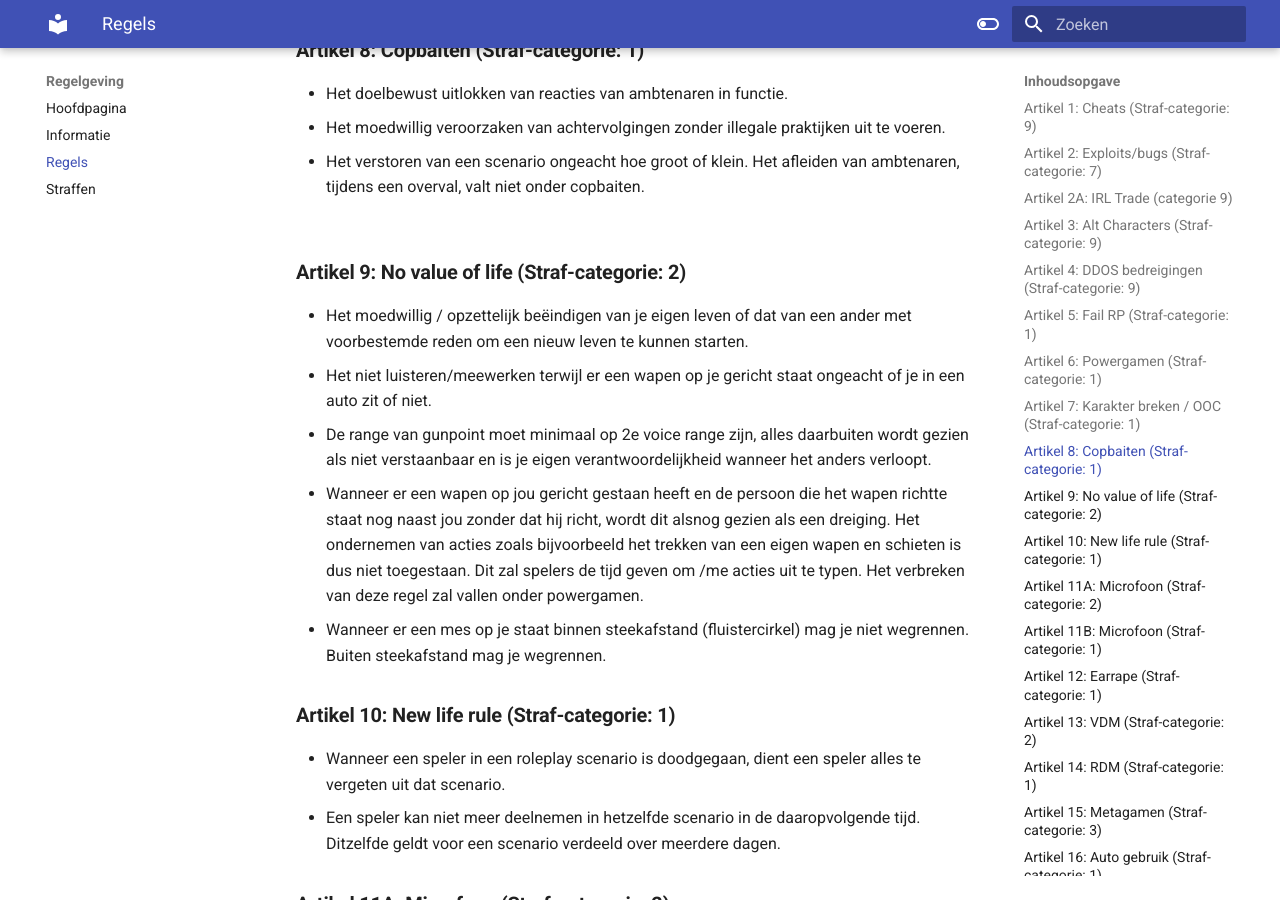
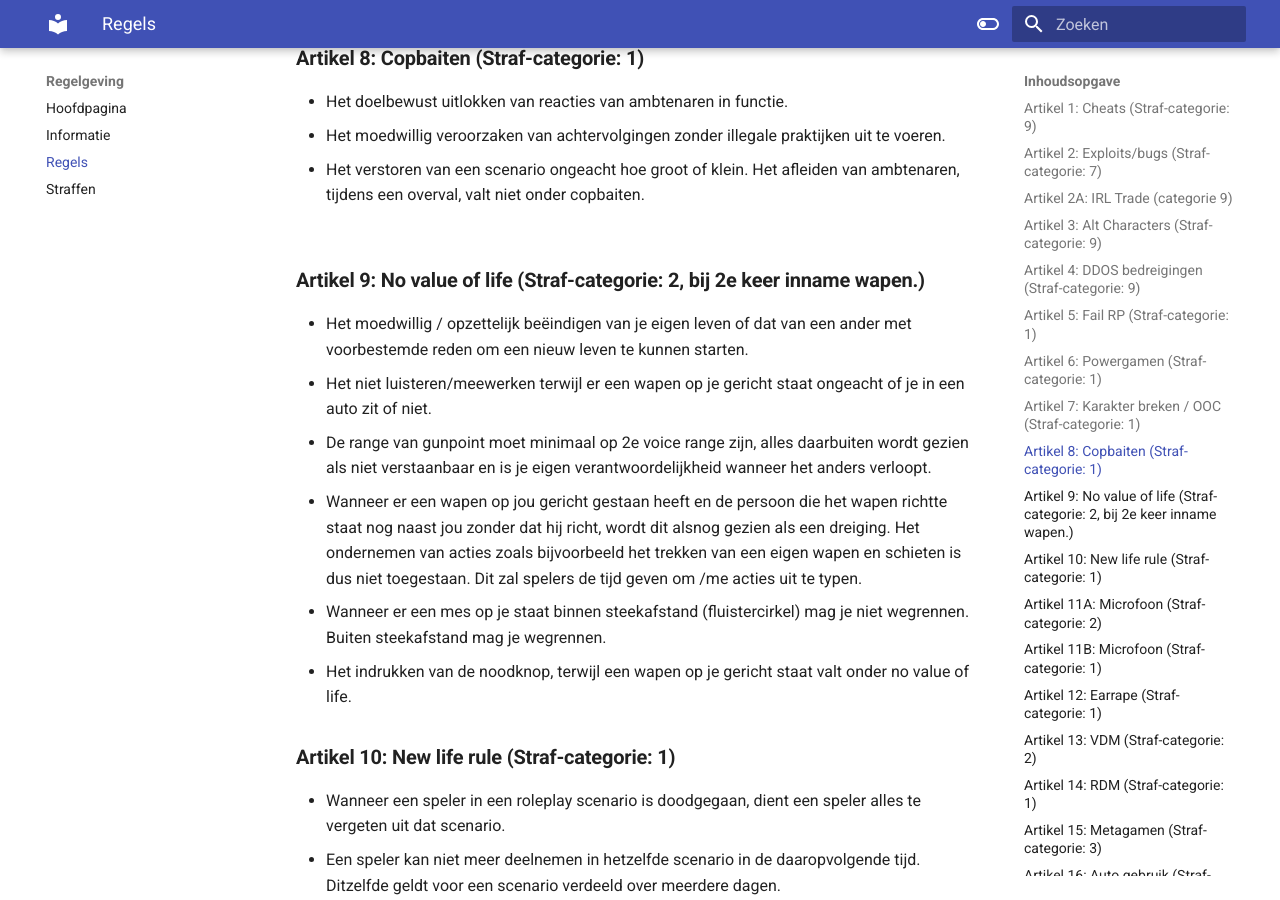
Before and after one commit to ZuiderVeenRP/apv, an MkDocs documentation site: the page built from docs/algemeen.md, in a window 1280 px wide and 900 px high, scrolled down 2363 px. Built offline with MkDocs 1.6.1 and Material for MkDocs 9.7.7, drawn with Linux system fonts in a browser that asks for light colours; comment, search, counter and statistics services are not loaded; some of the changed text lies outside the part shown.

Commit message:
Update algemeen.md

```diff
--- a/docs/algemeen.md
+++ b/docs/algemeen.md
@@ -33,6 +33,7 @@
 ### **Artikel 5: Fail RP**					**(Straf-categorie: 1)**
    - Onder fail roleplay vallen alle facetten die als een onrealistische situatie kunnen worden ervaren. Eenieder dient zich tijdens het roleplayen het volgende af te vragen: "Zou dit in het echt ook op deze manier kunnen gebeuren".</br>
    - Enkele voorbeelden van Fail RP:</br>
+
     ➥ Het roleplay scenario vermijden tijdens ernstige verwondingen en aanrijdingen met andere burgers en ambulance.</br>
     ➥ Het doelbewust meermaals inklikken van de porto wanneer een wapen op je gericht staat.</br>
     ➥ Ongepast emotes spammen.</br>
@@ -64,12 +65,13 @@
    - Het verstoren van een scenario ongeacht hoe groot of klein. Het afleiden van ambtenaren, tijdens een overval, valt niet onder copbaiten.</br>
 </br>
 
-### **Artikel 9: No value of life** 				**(Straf-categorie: 2)**
+### **Artikel 9: No value of life** 				**(Straf-categorie: 2, bij 2e keer inname wapen.)**
    - Het moedwillig / opzettelijk beëindigen van je eigen leven of dat van een ander met voorbestemde reden om een nieuw leven te kunnen starten.
    - Het niet luisteren/meewerken terwijl er een wapen op je gericht staat ongeacht of je in een auto zit of niet.
    - De range van gunpoint moet minimaal op 2e voice range zijn, alles daarbuiten wordt gezien als niet verstaanbaar en is je eigen verantwoordelijkheid wanneer het anders verloopt.
-   - Wanneer er een wapen op jou gericht gestaan heeft en de persoon die het wapen richtte staat nog naast jou zonder dat hij richt, wordt dit alsnog gezien als een dreiging. Het ondernemen van acties zoals bijvoorbeeld het trekken van een eigen wapen en schieten is dus niet toegestaan. Dit zal spelers de tijd geven om /me acties uit te typen. Het verbreken van deze regel zal vallen onder powergamen.</br>
+   - Wanneer er een wapen op jou gericht gestaan heeft en de persoon die het wapen richtte staat nog naast jou zonder dat hij richt, wordt dit alsnog gezien als een dreiging. Het ondernemen van acties zoals bijvoorbeeld het trekken van een eigen wapen en schieten is dus niet toegestaan. Dit zal spelers de tijd geven om /me acties uit te typen.
    - Wanneer er een mes op je staat binnen steekafstand (fluistercirkel) mag je niet wegrennen. Buiten steekafstand mag je wegrennen.
+   - Het indrukken van de noodknop, terwijl een wapen op je gericht staat valt onder no value of life.
 </br>
 
 ### **Artikel 10: New life rule**				**(Straf-categorie: 1)**
@@ -111,9 +113,10 @@
 
 ### **Artikel 15: Metagamen**				**(Straf-categorie: 3)**
    - Informatie verkregen buiten het karakter om (alle informatie die niet verkregen is door jouw karakter binnen FiveM) mag niet gebruikt worden door het karakter.
-   - Wanneer je in ZuiderVeen bent mag je niet screen sharen!
-   - Het praten in call tijdens een scenario zal als metagamen worden gezien (gemute blijven tijdens een scenario).
-   - Het versturen van in game informatie in de ZuiderVeen onderwereld discord wordt ook gezien als meta en levert een straf op volgens categorie 2.</br>
+   - Wanneer je in ZuiderVeen bent mag je niet screen sharen.
+   - Het praten in call tijdens een scenario zal als metagamen worden gezien. Wanneer je met meerdere mensen op ZuiderVeen speelt is het verplicht om te muten tijdens scenario's.
+   - Het versturen van in game informatie in de ZuiderVeen onderwereld discord wordt  gezien als meta en levert een straf op volgens categorie 3.
+   - Het gebruik maken van de portolijst zal vallen onder metagamen. </br>
 </br>
 
 ### **Artikel 16: Auto gebruik** 				**(Straf-categorie: 1)**
@@ -271,7 +274,7 @@
 - Discord kanalen (behalve twitter media) tellen niet mee als ‘’gezien hebben’’
 - Je bent verplicht te clippen vanaf het zien van het wapen tot aan het rippen van het wapen.
 - Het wapen dat je ript moet lager zijn dan het wapen dat je zelf gebruikt om te rippen.
-- Attachments mogen geript worden wanneer je ze op een wapen ziet of je ze komt ze tegen bij het rippen.
+- Attachments mogen geript worden wanneer je ze op een wapen ziet, op de rug, of tijdens het fouilleren.
 - Deze lijst moet je aanhouden tijdens het rippen:
 > 1 AKM </br>
 > 2 Assault Rifle </br>
```
Also changed, not shown: other parts of docs/algemeen.md (+0 -1 lines).
